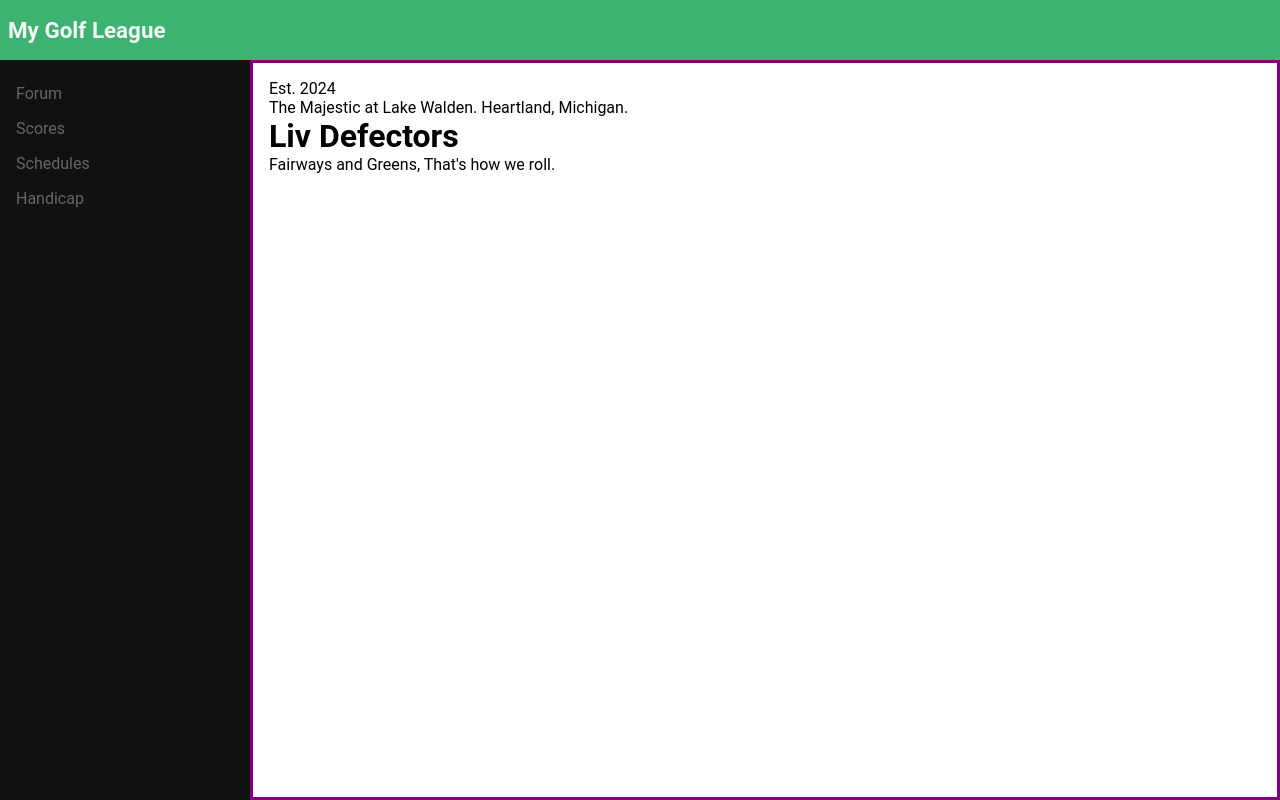
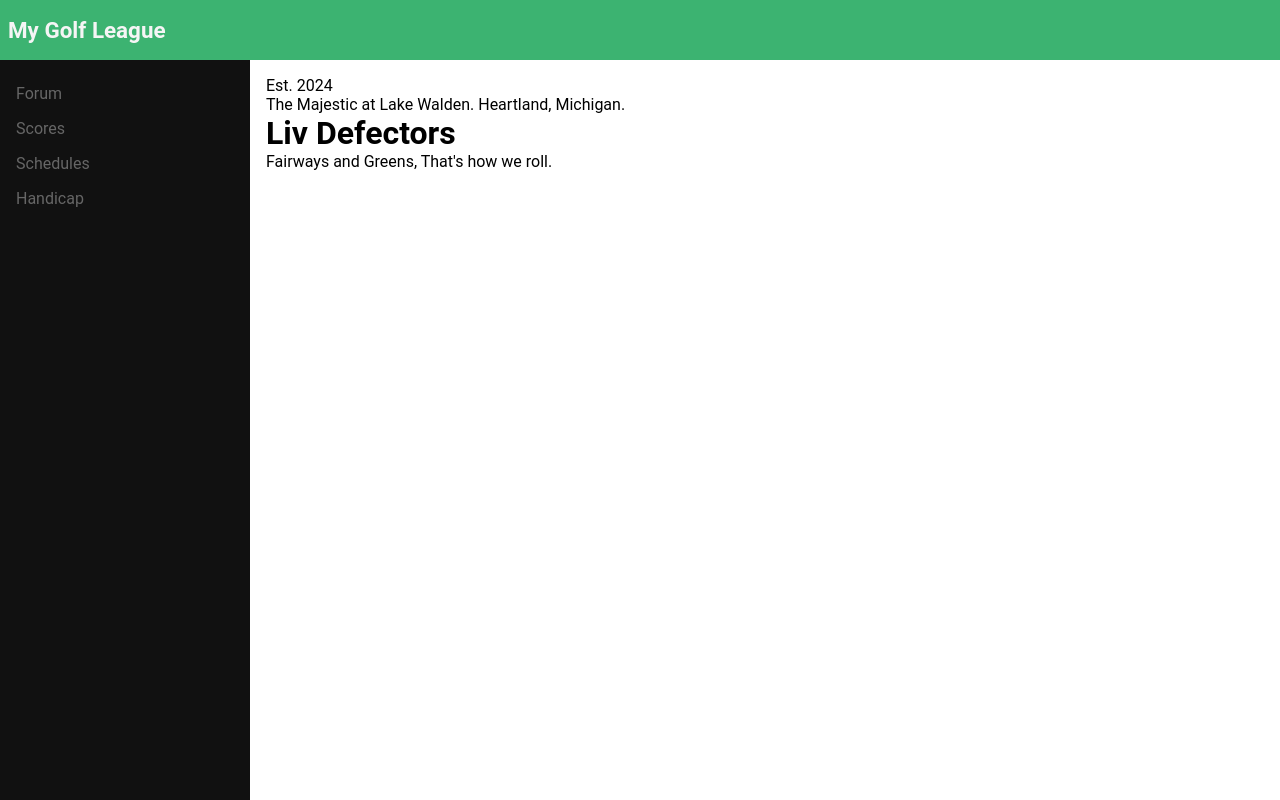
Before and after one commit to AGiesey/liv-defectors, a Next.js app: page / in a window 1280 px wide. Built offline with nearby package versions, Linux system fonts and the light colour scheme.

Commit message:
use atrate import in leu of dots, remove purple border

```diff
--- a/app/forum/[id]/page.tsx
+++ b/app/forum/[id]/page.tsx
@@ -1,7 +1,7 @@
 'use client';
 import { useEffect } from 'react';
 import { useRouter } from 'next/navigation';
-import styles from '../../page.module.scss';
+import styles from '@/app/page.module.scss';
 
 export default function Forum({ params }: { params: { id: number } }) {
     const router = useRouter();
--- a/app/forum/page.tsx
+++ b/app/forum/page.tsx
@@ -1,4 +1,4 @@
-import styles from '../page.module.scss';
+import styles from '@/app/page.module.scss';
 export default function Forum() {
     return (
         <main className={styles.main}>
--- a/app/handicap/page.tsx
+++ b/app/handicap/page.tsx
@@ -1,4 +1,4 @@
-import styles from '../page.module.scss';
+import styles from '@/app/page.module.scss';
 export default function Forum() {
     return (
         <main className={styles.main}>
--- a/app/page.module.scss
+++ b/app/page.module.scss
@@ -2,7 +2,6 @@
 
 .main {
   @include flex-column;
-  border: 3px solid purple;
   padding: $spacer-md;
   min-height: calc(100% - $header-height);
   margin-top: $header-height;
--- a/app/schedules/page.tsx
+++ b/app/schedules/page.tsx
@@ -1,4 +1,4 @@
-import styles from '../page.module.scss';
+import styles from '@/app/page.module.scss';
 export default function Forum() {
     return (
         <main className={styles.main}>
```
